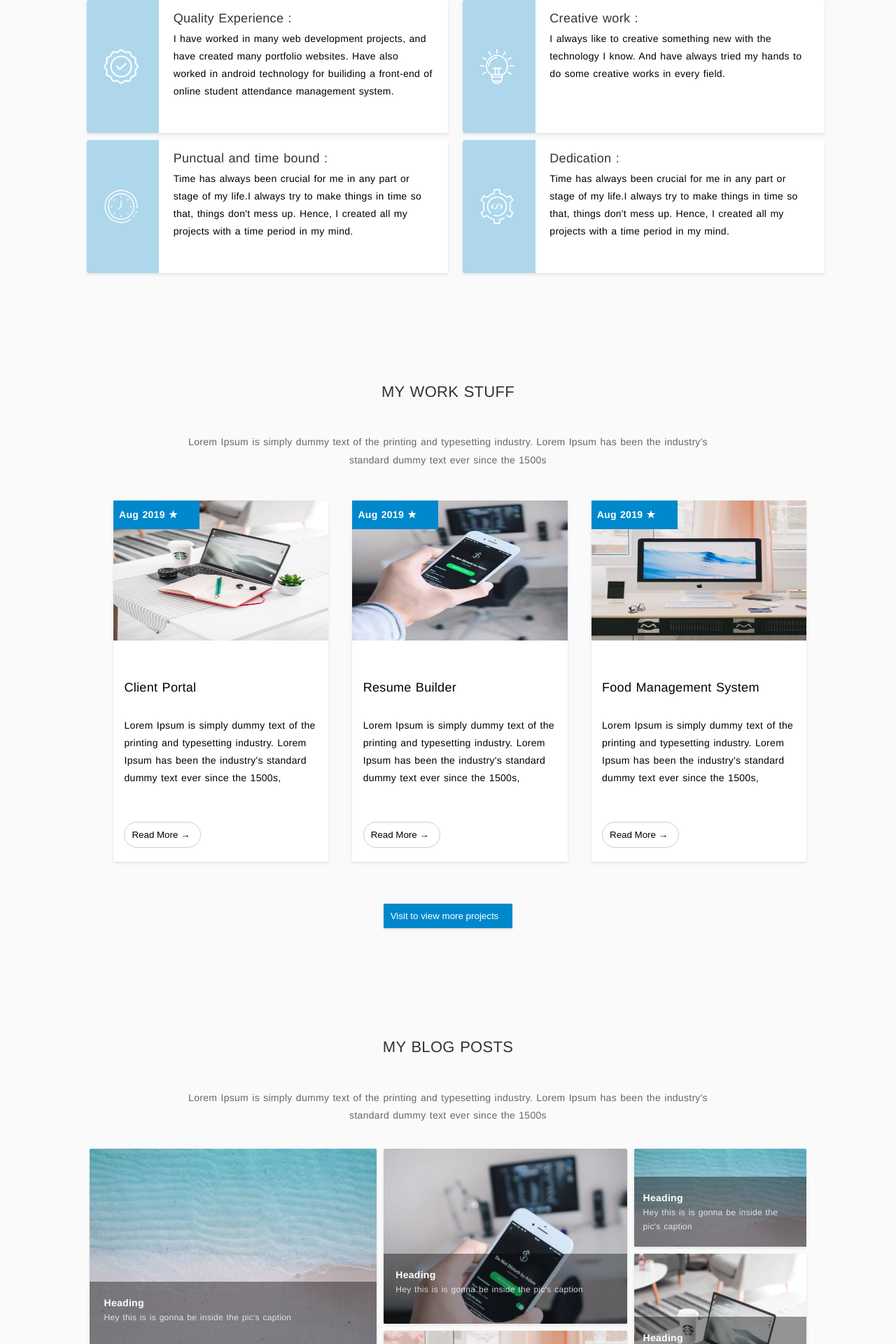
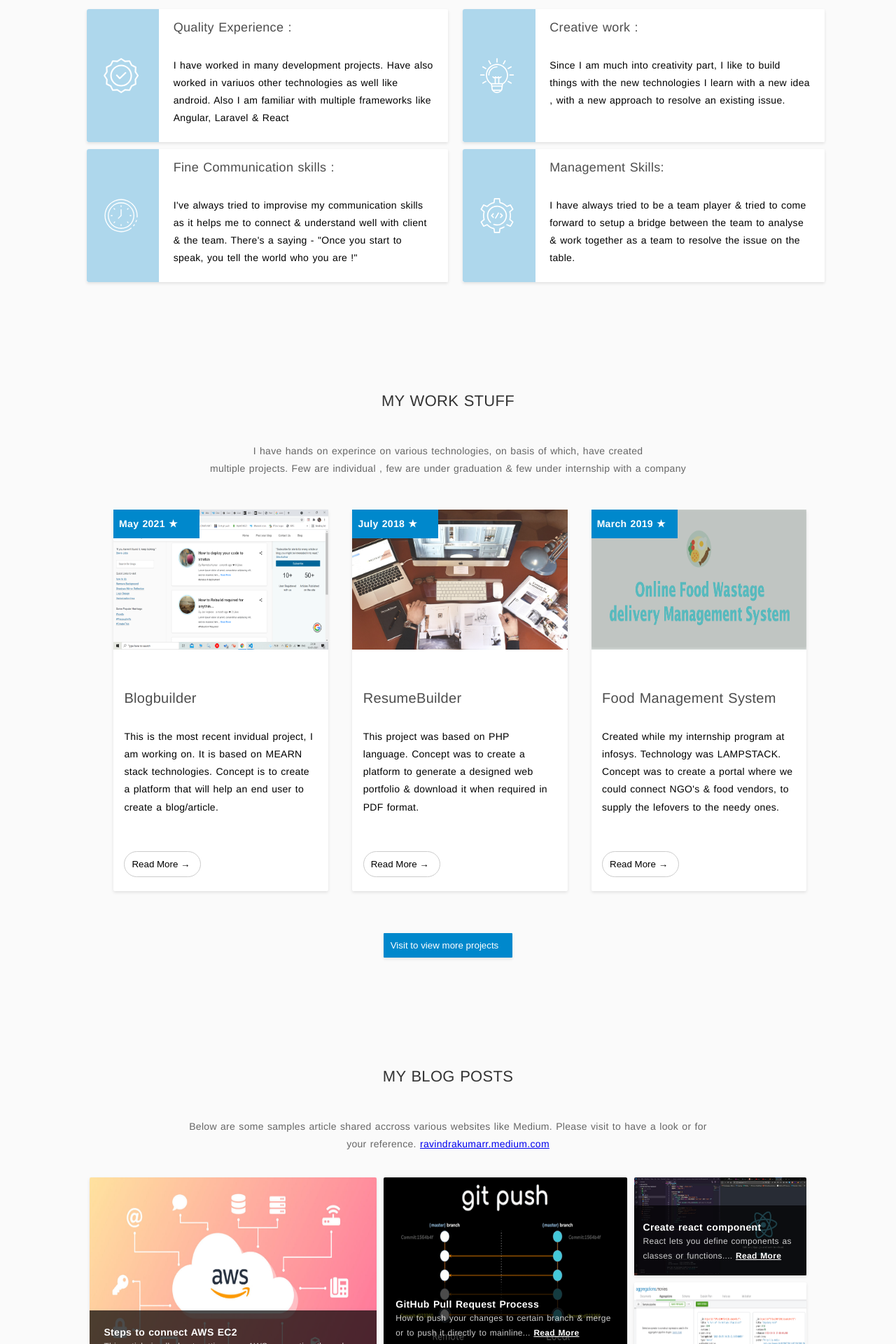
Before and after one commit to ravindrakumarr/portfolio, a PHP site: page /home.html in a window 1280 px wide. Shown: the part 1920-3840 px from the top of the page at 70% size. Run offline with PHP 8.4, Linux system fonts and the light colour scheme; some web fonts are replaced.

Commit message:
August Commit

```diff
--- a/home.html
+++ b/home.html
@@ -44,9 +44,8 @@
     <div class="jumbo-element">
         <div class="inside-jumbo-element">
           <img src="assets/roundme.jpg" class="roundimage box-shadow"><br/>
-          Hi, this is Ravindra !<br/><br/>
-          <div class="inside-jumbo-element-div">A front-end designer enthusiast , with this much years of experince
-            Experienced in many portfolio projects like bla bla bla.....
+          Bonjour, Ravindra here!<br/><br/>
+          <div class="inside-jumbo-element-div">Hi folks , welcome to my portfolio site, let us know about me a bit...
           </div>
         </div>
     </div>
@@ -59,9 +58,9 @@
 
       <div class="padding-5-percent">
 
-        <span class="small-heading">know about me</span><br/><br/>
-        To take a challenging role as Front End Web Developer in a highly technical company where I could utilize my skills in Web Design,
-        Front-End Web Development, Software, and CMS/e-Commerce and use these skills in providing quality service to the company.
+        <span class="small-heading"><h4>Who am I</h4></span>
+        Front end developing enthusiast working in Infosys. Have an experience of 1.8 Years. Worked in various technologies & learning more.
+        A creative person with idealistic approach to build the required architecture.
         <br/><br/>
 
         <div class="achievement-row">
@@ -124,8 +123,8 @@
           <hr class="light-hr-break">
           <p>Systems Engineer - Infosys, Hyderbad</p>
           <br/>
-          Worked with many global clients like Bank of America & Pfizer
-          and have understood the organisation level code.
+          Got an opportunity to work with global clients like Bank of America & Pfizer
+          & had a sound client interaction.
 
         </div>
       </div>
@@ -136,9 +135,8 @@
           <hr class="light-hr-break">
           <p>Systems Engineer Trainee - Infosys, Mysore</p>
           <br/>
-          Worked with many global clients like Bank of America & Pfizer
-          and have understood the organisation level code.
-
+          As an Intern, learned & worked on a project, based on PHP framework.
+          Project Title : Food Management System
         </div>
       </div>
 
@@ -148,9 +146,7 @@
           <hr class="light-hr-break">
           <p>Project Trainee - SAIL, Bokaro</p>
           <br/>
-          Worked with many global clients like Bank of America & Pfizer
-          and have understood the organisation level code.
-
+          As a vocational trainee in SAIL, got an exposure over the data storage techniques of employees.
         </div>
       </div>
     </div>
@@ -168,12 +164,7 @@
     <div class="second-element">
 
 
-        <span class="black-small-heading">My Work Experience & Skill Expertise</span>
-        <br/><br/>
-        Lorem Ipsum is simply dummy text of the printing and typesetting industry.
-        Lorem Ipsum has been the industry's standard dummy text ever since the 1500s,
-        Lorem Ipsum is simply dummy text of the printing and typesetting industry.
-        Lorem Ipsum has been the industry's standard dummy text ever since the 1500s,
+        <span class="black-small-heading">My Skills & Expertise</span>
         <br/><br/>
 
 
@@ -190,7 +181,7 @@
                   <text x="50" y="50" text-anchor="middle" dy="7" font-size="15">80%</text>
                 </svg>
                 <br/><br/>
-                HTML
+                React
             </div>
 
             <div class="skill-container box-shadow">
@@ -204,36 +195,52 @@
                   <text x="50" y="50" text-anchor="middle" dy="7" font-size="15">75%</text>
                 </svg>
                 <br/><br/>
-                CSS
+                Angular
             </div>
 
             <div class="skill-container box-shadow">
                 <svg viewbox="0 0 100 100">
                   <circle cx="50" cy="50" r="45" fill="#ffd633"/>
                   <path fill="none" stroke-linecap="round" stroke-width="5" stroke="#fff"
-                        stroke-dasharray="251.2,0"
+                        stroke-dasharray="185,185"
                         d="M50 10
                           a 40 40 0 0 1 0 80
                           a 40 40 0 0 1 0 -80"/>
-                  <text x="50" y="50" text-anchor="middle" dy="7" font-size="15">100%</text>
+                  <text x="50" y="50" text-anchor="middle" dy="7" font-size="15">85%</text>
                 </svg>
                 <br/><br/>
-                JAVASCRIPT
+                Javascript
             </div>
 
             <div class="skill-container box-shadow">
                 <svg id="animated" viewbox="0 0 100 100">
                   <circle cx="50" cy="50" r="45" fill="#ffd633"/>
                   <path id="progress" stroke-linecap="round" stroke-width="5" stroke="#fff" fill="none"
-                        d="M50 10
+                          stroke-dasharray="165,165"
+                          d="M50 10
                           a 40 40 0 0 1 0 80
                           a 40 40 0 0 1 0 -80">
                   </path>
-                  <text id="count" x="50" y="50" text-anchor="middle" dy="7" font-size="15">100%</text>
+                  <text id="count" x="50" y="50" text-anchor="middle" dy="7" font-size="15">70%</text>
                 </svg>
                 <br/><br/>
-                PHP
+                Laravel
             </div>
+
+            <div class="skill-container box-shadow">
+              <svg id="animated" viewbox="0 0 100 100">
+                <circle cx="50" cy="50" r="45" fill="#ffd633"/>
+                <path id="progress" stroke-linecap="round" stroke-width="5" stroke="#fff" fill="none"
+                        stroke-dasharray="150,150"
+                        d="M50 10
+                        a 40 40 0 0 1 0 80
+                        a 40 40 0 0 1 0 -80">
+                </path>
+                <text id="count" x="50" y="50" text-anchor="middle" dy="7" font-size="15">60%</text>
+              </svg>
+              <br/><br/>
+              Material UI
+          </div>
 
         </div>
 
@@ -247,8 +254,8 @@
     <div class="main-heading">
       WHY YOU SHOULD HIRE ME ?<br/><br/>
       <span class="sub-main-heading">
-        Lorem Ipsum is simply dummy text of the printing and typesetting industry.
-        Lorem Ipsum has been the industry's standard dummy text ever since the 1500s
+        Well, I do have some quality & soft skills that helps me to qualify as
+        a better candidate for the position. <br/> Please have a look on these.
       </span>
     </div>
 
@@ -261,9 +268,9 @@
         <div class="left-design-block quality-back-1"><div class="padding-5-percent"></div></div>
         <div class="right-design-block">
           <div class="padding-5-percent">
-            <span class="small-heading">Quality Experience :</span><br/>
-            I have worked in many web development projects, and have created many portfolio websites.
-            Have also worked in android technology for builiding a front-end of online student attendance management system.
+            <span class="small-heading">Quality Experience :</span><br/><br/>
+            I have worked in many development projects.
+            Have also worked in variuos other technologies as well like android. Also I am familiar with multiple frameworks like Angular, Laravel & React
           </div>
         </div>
       </div>
@@ -272,8 +279,9 @@
         <div class="left-design-block quality-back-2"><div class="padding-5-percent"></div></div>
         <div class="right-design-block">
           <div class="padding-5-percent">
-            <span class="small-heading">Creative work :</span><br/>
-            I always like to creative something new with the technology I know. And have always tried my hands to do some creative works in every field.
+            <span class="small-heading">Creative work :</span><br/><br/>
+            Since I am much into creativity part, I like to build things with the new technologies I learn with a new idea ,
+            with a new approach to resolve an existing issue.
           </div>
         </div>
       </div>
@@ -282,9 +290,9 @@
         <div class="left-design-block quality-back-3"><div class="padding-5-percent"></div></div>
         <div class="right-design-block">
           <div class="padding-5-percent">
-            <span class="small-heading">Punctual and time bound :</span><br/>
-            Time has always been crucial for me in any part or stage of my life.I always try to make things in time so that,
-          things don't mess up. Hence, I created all my projects with a time period in my mind.
+            <span class="small-heading">Fine Communication skills :</span><br/><br/>
+            I've always tried to improvise my communication skills as it helps me to connect & understand well with client & the team.
+            There's a saying - "Once you start to speak, you tell the world who you are !"
           </div>
         </div>
       </div>
@@ -293,9 +301,9 @@
         <div class="left-design-block quality-back-4"><div class="padding-5-percent"></div></div>
         <div class="right-design-block">
           <div class="padding-5-percent">
-            <span class="small-heading">Dedication :</span><br/>
-            Time has always been crucial for me in any part or stage of my life.I always try to make things in time so that,
-          things don't mess up. Hence, I created all my projects with a time period in my mind.
+            <span class="small-heading">Management Skills:</span><br/><br/>
+              I have always tried to be a team player & tried to come forward to setup a bridge between the team to
+              analyse & work together as a team to resolve the issue on the table.
           </div>
         </div>
       </div>
@@ -312,8 +320,8 @@
     <div class="main-heading" id="work-stuff-part">
       MY WORK STUFF<br/><br/>
       <span class="sub-main-heading">
-        Lorem Ipsum is simply dummy text of the printing and typesetting industry.
-        Lorem Ipsum has been the industry's standard dummy text ever since the 1500s
+        I have hands on experince on various technologies, on basis of which, have created<br/>
+        multiple projects. Few are individual , few are under graduation & few under internship with a company
       </span>
     </div>
 
@@ -322,41 +330,40 @@
     <div class="third-element">
 
       <div class="third-element-child box-shadow">
-        <img src="assets/project1.jpg" class="project-image"/>
-        <div class="date-tag">Aug 2019 &#9733;</div>
+        <img src="assets/blogbuil.png" class="project-image"/>
+        <div class="date-tag">May 2021 &#9733;</div>
         <div class="padding-5-percent">
-            <span class="black-small-heading">Client Portal</span>
+            <span class="black-small-heading">Blogbuilder</span>
             <br/><br/>
-            Lorem Ipsum is simply dummy text of the printing and typesetting industry.
-            Lorem Ipsum has been the industry's standard dummy text ever since the 1500s,
+             This is the most recent invidual project, I am working on. It is based on MEARN stack technologies.
+             Concept is to create a platform that will help an end user to create a blog/article.
             <br/>
-            <button class="read-button">Read More &#8594;</button>
+            <a href="https://github.com/ravindrakumarr"><button class="read-button">Read More &#8594;</button></a>
         </div>
       </div>
 
       <div class="third-element-child box-shadow">
-        <img src="assets/project2.jpg" class="project-image"/>
-        <div class="date-tag">Aug 2019 &#9733;</div>
+        <img src="assets/resumebuilder.jpg" class="project-image"/>
+        <div class="date-tag">July 2018 &#9733;</div>
         <div class="padding-5-percent">
-            <span class="black-small-heading">Resume Builder</span>
+            <span class="black-small-heading">ResumeBuilder</span>
             <br/><br/>
-            Lorem Ipsum is simply dummy text of the printing and typesetting industry.
-            Lorem Ipsum has been the industry's standard dummy text ever since the 1500s,
+            This project was based on PHP language. Concept was to create a platform to generate a designed web portfolio & download it when required in PDF format.
             <br/>
-            <button class="read-button">Read More	&#8594;</button>
+            <a href="https://github.com/ravindrakumarr"><button class="read-button">Read More	&#8594;</button></a>
         </div>
       </div>
 
       <div class="third-element-child box-shadow">
-        <img src="assets/project3.jpg" class="project-image"/>
-        <div class="date-tag">Aug 2019 &#9733;</div>
+        <img src="assets/foodmana.png" class="project-image"/>
+        <div class="date-tag">March 2019 &#9733;</div>
         <div class="padding-5-percent">
             <span class="black-small-heading">Food Management System</span>
             <br/><br/>
-            Lorem Ipsum is simply dummy text of the printing and typesetting industry.
-            Lorem Ipsum has been the industry's standard dummy text ever since the 1500s,
+            Created while my internship program at infosys. Technology was LAMPSTACK. Concept was to create a portal where we could connect NGO's & food vendors,
+            to supply the lefovers to the needy ones.
             <br/>
-            <button class="read-button">Read More	&#8594;</button>
+            <a href="https://github.com/ravindrakumarr"><button class="read-button">Read More	&#8594;</button></a>
         </div>
       </div>
 
@@ -369,8 +376,9 @@
     <div class="main-heading" id="blog-part">
       MY BLOG POSTS<br/><br/>
       <span class="sub-main-heading">
-        Lorem Ipsum is simply dummy text of the printing and typesetting industry.
-        Lorem Ipsum has been the industry's standard dummy text ever since the 1500s
+        Below are some samples article shared accross various websites like Medium.
+        Please visit to have a look or for your reference.
+        <a href="https://ravindrakumarr.medium.com/">ravindrakumarr.medium.com</a>
       </span>
     </div>
 
@@ -384,8 +392,13 @@
           <div class="fifth-element-text-content" style="top: 190px">
             <div class="padding-5-percent">
               <br/>
-              <span class="white-heading">Heading</span><br/>
-              Hey this is is gonna be inside the pic's caption
+              <span class="white-heading">Steps to connect AWS EC2</span><br/>
+              This article is all about getting your AWS connection through multiple ways to setup
+              your file transfer...
+                <a href="https://ravindrakumarr.medium.com/steps-to-connect-aws-ec2-3d04987fcf8d"
+                  class="article_link"
+                  target="_new">Read More
+                </a>
             </div>
           </div>
         </div>
@@ -394,8 +407,12 @@
           <div class="fifth-element-text-content" style="top: 190px">
             <div class="padding-5-percent">
               <br/>
-              <span class="white-heading">Heading</span><br/>
-              Hey this is is gonna be inside the pic's caption
+              <span class="white-heading">Add existing project to github</span><br/>
+              This article helps with the procedures to push your local project to github for first time...
+                <a href="https://ravindrakumarr.medium.com/add-existing-project-to-github-eee64a892dd"
+                class="article_link"
+                target="_new">Read More
+                </a>
             </div>
           </div>
         </div>
@@ -408,8 +425,12 @@
           <div class="fifth-element-text-content" style="top: 150px">
             <div class="padding-5-percent">
               <br/>
-              <span class="white-heading">Heading</span><br/>
-              Hey this is is gonna be inside the pic's caption
+              <span class="white-heading">GitHub Pull Request Process</span><br/>
+              How to push your changes to certain branch & merge or to push it directly to mainline...
+                <a href="https://ravindrakumarr.medium.com/github-pull-request-process-1c8fd56b6ff9"
+                class="article_link"
+                target="_new">Read More
+                </a>
             </div>
           </div>
         </div>
@@ -418,8 +439,12 @@
           <div class="fifth-element-text-content" style="top: 230px">
             <div class="padding-5-percent">
               <br/>
-              <span class="white-heading">Heading</span><br/>
-              Hey this is is gonna be inside the pic's caption
+              <span class="white-heading">Add GoogleAuth to a React Project</span><br/>
+              Sign in with google, this option may appear in few simple steps...
+                <a href="https://ravindrakumarr.medium.com/how-to-add-google-authentication-in-your-react-project-e8ab533de967"
+                class="article_link"
+                target="_new">Read More
+                </a>
             </div>
           </div>
         </div>
@@ -432,8 +457,12 @@
         <div class="fifth-element-text-content" style="top: 40px">
           <div class="padding-5-percent">
             <br/>
-            <span class="white-heading">Heading</span><br/>
-            Hey this is is gonna be inside the pic's caption
+            <span class="white-heading">Create react component</span><br/>
+            React lets you define components as classes or functions....
+              <a href="https://ravindrakumarr.medium.com/how-to-create-use-react-component-94aa217a73a9"
+                class="article_link"
+                target="_new">Read More
+              </a>
           </div>
         </div>
       </div>
@@ -442,18 +471,26 @@
         <div class="fifth-element-text-content" style="top: 90px">
           <div class="padding-5-percent">
             <br/>
-            <span class="white-heading">Heading</span><br/>
-            Hey this is is gonna be inside the pic's caption
+            <span class="white-heading">MongoDB Configuration</span><br/>
+            Ways in which we can connect to our MongoDB database...
+              <a href="https://ravindrakumarr.medium.com/mongodb-configuration-for-aws-client-436ef5687b9"
+              class="article_link"
+              target="_new">Read More
+             </a>
           </div>
         </div>
       </div>
 
-      <div class="fifth-element-content back-6 box-shadow" style="min-height: 240px;">
+      <div class="fifth-element-content back-7 box-shadow" style="min-height: 240px;">
         <div class="fifth-element-text-content" style="top: 140px">
           <div class="padding-5-percent">
             <br/>
-            <span class="white-heading">Heading</span><br/>
-            Hey this is is gonna be inside the pic's caption
+            <span class="white-heading">Create Multifilter in JS</span><br/>
+            Concept that involves creation of multifilter in JAVASCRIPT...
+              <a href="https://ravindrakumarr.medium.com/how-to-create-multifilter-for-div-3ebefb68360d"
+              class="article_link"
+              target="_new">Read More
+            </a>
           </div>
         </div>
       </div>
@@ -475,7 +512,7 @@
 
       Thanks to<br> <a href="https://www.flaticon.com" target="_blank" class="link">Flaticon</a> | <a href="https://www.pexels.com" class="link">Pexels</a> | <a href="https://www.W3schools.com" class="link">W3schools</a><br><br>
 
-      Mail me: rkumar6821@gmail.com | Meet me: Hyderbad,India<br><br>
+      Mail me: rkumar6821@gmail.com | Meet me: Hyderabad,India<br><br>
     </div>
     <!--End of footer element-->
 
--- a/style/home.css
+++ b/style/home.css
@@ -21,7 +21,7 @@ body{
 .inside-jumbo-element{width: 80%; margin-left: 10%; margin-top: 125px; font-family: 'Alata'; font-size: 25px; color: rgba(255,255,255,0.8);}
 @media only screen and (max-width: 800px) {.inside-jumbo-element{font-size: 20px; margin-top: 100px;}}
 
-.inside-jumbo-element-div{width: 60%; margin-left: 20%; font-size: 14px; color: #fff; margin-top: -15px; }
+.inside-jumbo-element-div{width: 60%; margin-left: 20%; font-size: 15px; color: #fff; margin-top: -15px; }
 @media only screen and (max-width: 800px) {.inside-jumbo-element-div{width: 100%; margin-left: 0%;}}
 
 /*--------------------------------------------------------------------------------*/
@@ -93,17 +93,19 @@ body{
 
 .fifth-element-content{width: 100%; text-align: left; margin-top: 10px;  border-radius: 2px; font-size:12px; line-height: 1.7em;}
 .fifth-element-content:hover{box-shadow: rgba(0, 0, 0, 0.4) 0px 6px 12px; transition: 0.5s; cursor: pointer;}
-.fifth-element-text-content{width: 100%; height: 100px; position: relative;  background-color: rgba(0,0,0,0.4); color: rgba(255,255,255,0.8);}
+.fifth-element-text-content{width: 100%; height: 100px; position: relative;  background-color: rgba(0,0,0,0.7); color: rgba(255,255,255,0.8);}
 
-.back-1{background: url('../assets/beach.jpg');}
-.back-2{background: url('../assets/project1.jpg');}
-.back-3{background: url('../assets/project2.jpg');}
-.back-4{background: url('../assets/project3.jpg');}
-.back-5{background: url('../assets/beach.jpg');}
-.back-6{background: url('../assets/project1.jpg');}
-.back-7{background: url('../assets/project2.jpg');}
+.back-1{background: url('../assets/aws.jpg');}
+.back-2{background: url('../assets/gitpull.png');}
+.back-3{background: url('../assets/gitpush.png');}
+.back-4{background: url('../assets/googleauth.png'); }
+.back-5{background: url('../assets/reactcompo.jpg');}
+.back-6{background: url('../assets/mongo.png');}
+.back-7{background: url('../assets/multifilter.png');}
 .back-1, .back-2, .back-3, .back-4,
-.back-5, .back-6, .back-7 {background-repeat: no-repeat; background-size: cover;}
+.back-5, .back-6, .back-7 {background-repeat: no-repeat; background-size: 100% 100%;}
+
+.article_link{text-decoration: underline; color: #fff; font-weight: bold;}
 
 /*--------------------------------------------------------------------------------*/
 
--- a/style/variable.css
+++ b/style/variable.css
@@ -1,7 +1,7 @@
 .big-black-header{font-size: 22px; color: #4d4d4d;}
 
 .box-shadow{box-shadow: rgba(0, 0, 0, 0.1) 0px 2px 4px; }
-.small-heading{color: #333; font-family: Helvetica, Sans-Serif; font-size: 18px;}
+.small-heading{color: #4d4d4d; font-family: Helvetica, Sans-Serif; font-size: 18px;}
 .small-black-heading{font-weight: bold; color: rgba(0,0,0,0.8); font-family: Helvetica, Sans-Serif; font-size: 18px;}
 
 .logo-href{border: 1.5px solid #fff; font-weight: bold;float: right;display: block;
@@ -12,7 +12,7 @@
     margin-top: 50px; margin-bottom: 100px;}
 .learn-more:hover{cursor: pointer;  background-color: #fff; transition-duration: 0.5s; color: #4d4d4d;}
 
-.black-small-heading{font-size: 18px; color: #000;}
+.black-small-heading{font-size: 20px; color: #4d4d4d; font-family: Helvetica, Sans-Serif;}
 
 .padding-5-percent{width: 90%; margin-left: 5%; margin-top: 10px;}
 
```
Also changed, not shown: assets/aws.jpg (added), assets/blogbuil.png (added), assets/foodmana.png (added), assets/gitpull.png (added), assets/gitpush.png (added), assets/googleauth.png (added), assets/mongo.png (added), assets/multifilter.png (added), assets/reactcompo.jpg (added), assets/resumebuilder.jpg (added).
